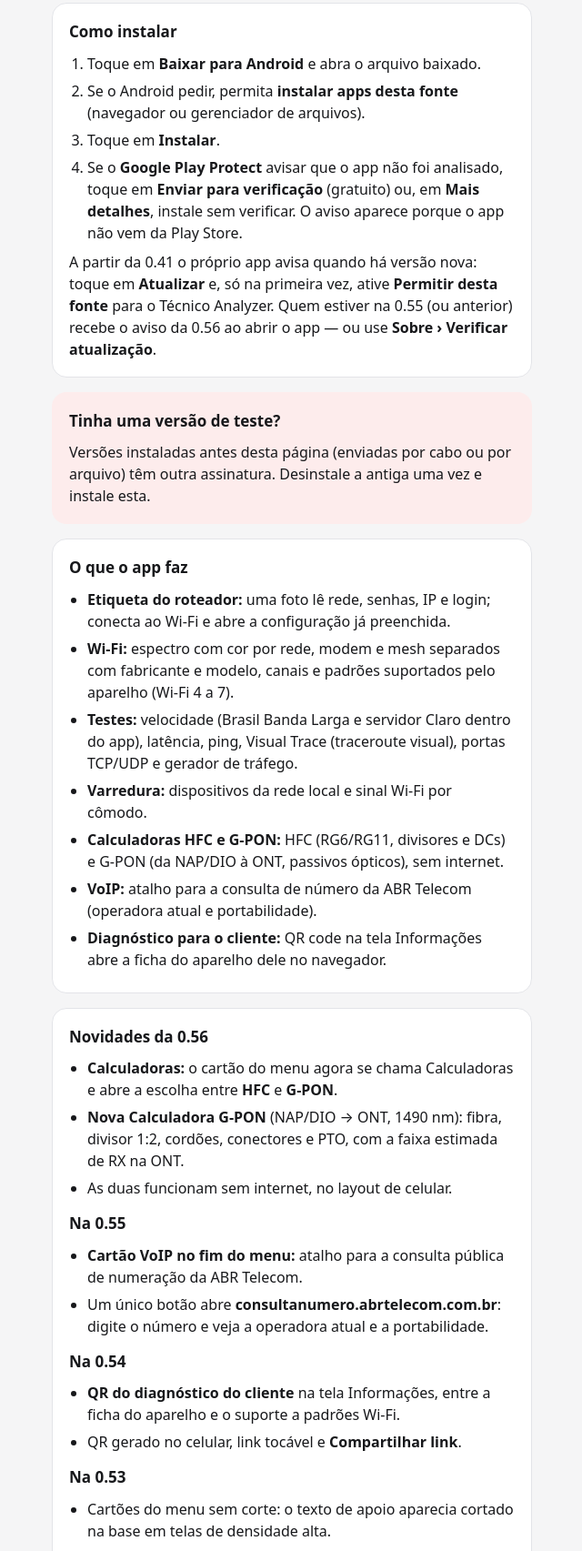
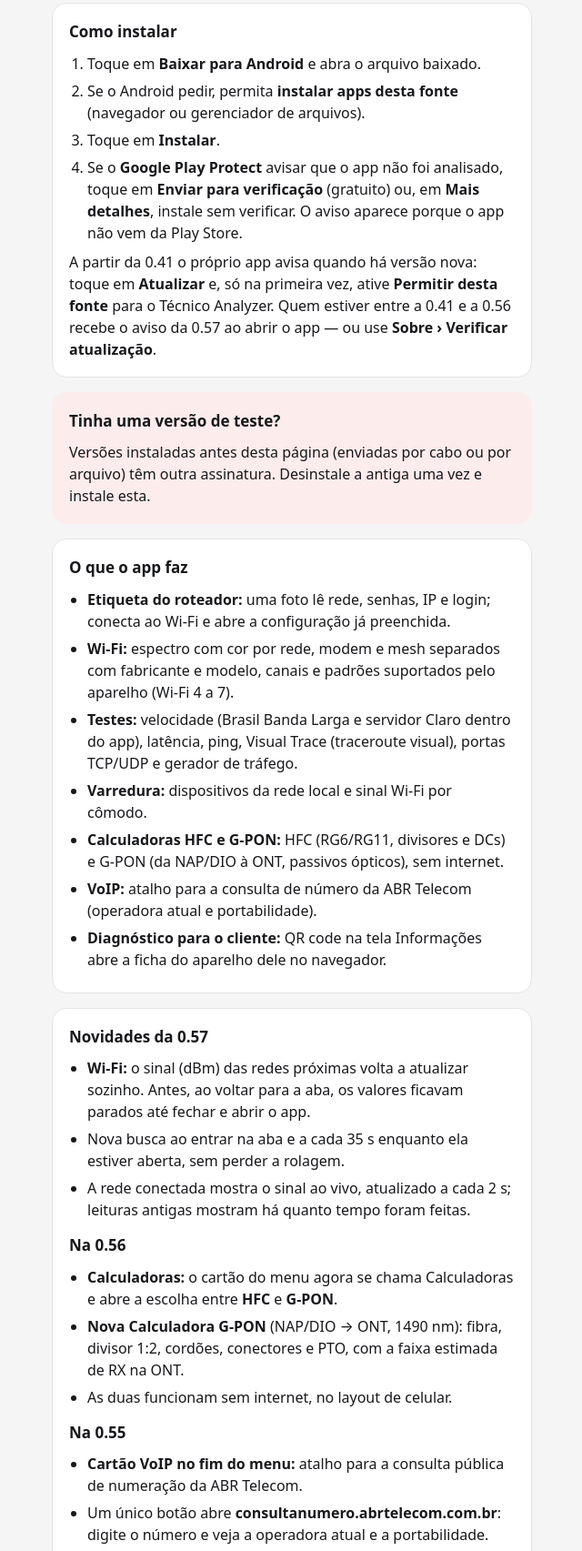
Before and after one commit to fbrendler/tecnico-analyzer-download, a plain HTML site: page index.html in a window 1280 px wide. Shown: the part 825-2530 px from the top of the page at 91% size, without its empty margins (319-959 px from the left). Drawn offline with Linux system fonts and the light colour scheme.

Commit message:
Pagina: preparacao da 0.57 (hash do APK pendente)
- Novidades da 0.57 (RSSI do Wi-Fi volta a atualizar).
- Dominio da ABR Telecom nao vaza do cartao em telas estreitas.
- Texto do aviso de atualizacao: da 0.41 a 0.56.
- Meta description com G-PON e VoIP; color-scheme light dark.
- logo.png reduzido para 192 px (387 KB -> 81 KB).

Co-Authored-By: Claude Opus 5.5 <noreply@anthropic.com>
Claude-Session: https://claude.ai/code/session_01GUJHyriLj8B99dTt7qoaBX

```diff
--- a/index.html
+++ b/index.html
@@ -3,8 +3,9 @@
 <head>
 <meta charset="utf-8">
 <meta name="viewport" content="width=device-width,initial-scale=1">
+<meta name="color-scheme" content="light dark">
 <title>Técnico Analyzer · Download</title>
-<meta name="description" content="Ferramentas de campo para técnicos de instalação e manutenção: Wi-Fi, testes de rede, etiqueta do roteador e calculadora HFC.">
+<meta name="description" content="Ferramentas de campo para técnicos de instalação e manutenção: Wi-Fi, testes de rede, etiqueta do roteador, calculadoras HFC e G-PON e consulta VoIP.">
 <link rel="icon" href="logo.png">
 <style>
   :root{
@@ -31,6 +32,7 @@
   li{margin:6px 0}
   .warn{background:var(--soft);border-color:transparent}
   code{font-size:12px;word-break:break-all;color:var(--muted)}
+  .url{overflow-wrap:anywhere}
   footer{color:var(--muted);font-size:13px;text-align:center;margin-top:24px}
   /* Galeria de telas: rolagem lateral, sem estourar a largura no celular */
   .shots{display:flex;gap:10px;overflow-x:auto;scroll-snap-type:x mandatory;padding-bottom:6px}
@@ -50,7 +52,7 @@
   </div>
 
   <a class="download" href="https://github.com/fbrendler/tecnico-analyzer-download/releases/latest/download/tecnico-analyzer.apk">Baixar para Android</a>
-  <p class="meta">Versão 0.56 · 30 MB · Android 11 ou mais recente</p>
+  <p class="meta">Versão 0.57 · 30 MB · Android 11 ou mais recente</p>
 
   <section class="card">
     <h2>Telas</h2>
@@ -73,7 +75,7 @@
       <li>Toque em <b>Instalar</b>.</li>
       <li>Se o <b>Google Play Protect</b> avisar que o app não foi analisado, toque em <b>Enviar para verificação</b> (gratuito) ou, em <b>Mais detalhes</b>, instale sem verificar. O aviso aparece porque o app não vem da Play Store.</li>
     </ol>
-    <p style="margin:8px 0 0">A partir da 0.41 o próprio app avisa quando há versão nova: toque em <b>Atualizar</b> e, só na primeira vez, ative <b>Permitir desta fonte</b> para o Técnico Analyzer. Quem estiver na 0.55 (ou anterior) recebe o aviso da 0.56 ao abrir o app — ou use <b>Sobre › Verificar atualização</b>.</p>
+    <p style="margin:8px 0 0">A partir da 0.41 o próprio app avisa quando há versão nova: toque em <b>Atualizar</b> e, só na primeira vez, ative <b>Permitir desta fonte</b> para o Técnico Analyzer. Quem estiver entre a 0.41 e a 0.56 recebe o aviso da 0.57 ao abrir o app — ou use <b>Sobre › Verificar atualização</b>.</p>
   </section>
 
   <section class="card warn">
@@ -95,7 +97,13 @@
   </section>
 
   <section class="card">
-    <h2>Novidades da 0.56</h2>
+    <h2>Novidades da 0.57</h2>
+    <ul>
+      <li><b>Wi-Fi:</b> o sinal (dBm) das redes próximas volta a atualizar sozinho. Antes, ao voltar para a aba, os valores ficavam parados até fechar e abrir o app.</li>
+      <li>Nova busca ao entrar na aba e a cada 35 s enquanto ela estiver aberta, sem perder a rolagem.</li>
+      <li>A rede conectada mostra o sinal ao vivo, atualizado a cada 2 s; leituras antigas mostram há quanto tempo foram feitas.</li>
+    </ul>
+    <h2 style="margin-top:14px">Na 0.56</h2>
     <ul>
       <li><b>Calculadoras:</b> o cartão do menu agora se chama Calculadoras e abre a escolha entre <b>HFC</b> e <b>G-PON</b>.</li>
       <li><b>Nova Calculadora G-PON</b> (NAP/DIO → ONT, 1490 nm): fibra, divisor 1:2, cordões, conectores e PTO, com a faixa estimada de RX na ONT.</li>
@@ -104,7 +112,7 @@
     <h2 style="margin-top:14px">Na 0.55</h2>
     <ul>
       <li><b>Cartão VoIP no fim do menu:</b> atalho para a consulta pública de numeração da ABR Telecom.</li>
-      <li>Um único botão abre <b>consultanumero.abrtelecom.com.br</b>: digite o número e veja a operadora atual e a portabilidade.</li>
+      <li>Um único botão abre <b class="url">consultanumero.abrtelecom.com.br</b>: digite o número e veja a operadora atual e a portabilidade.</li>
     </ul>
     <h2 style="margin-top:14px">Na 0.54</h2>
     <ul>
```
Also changed, not shown: logo.png.
